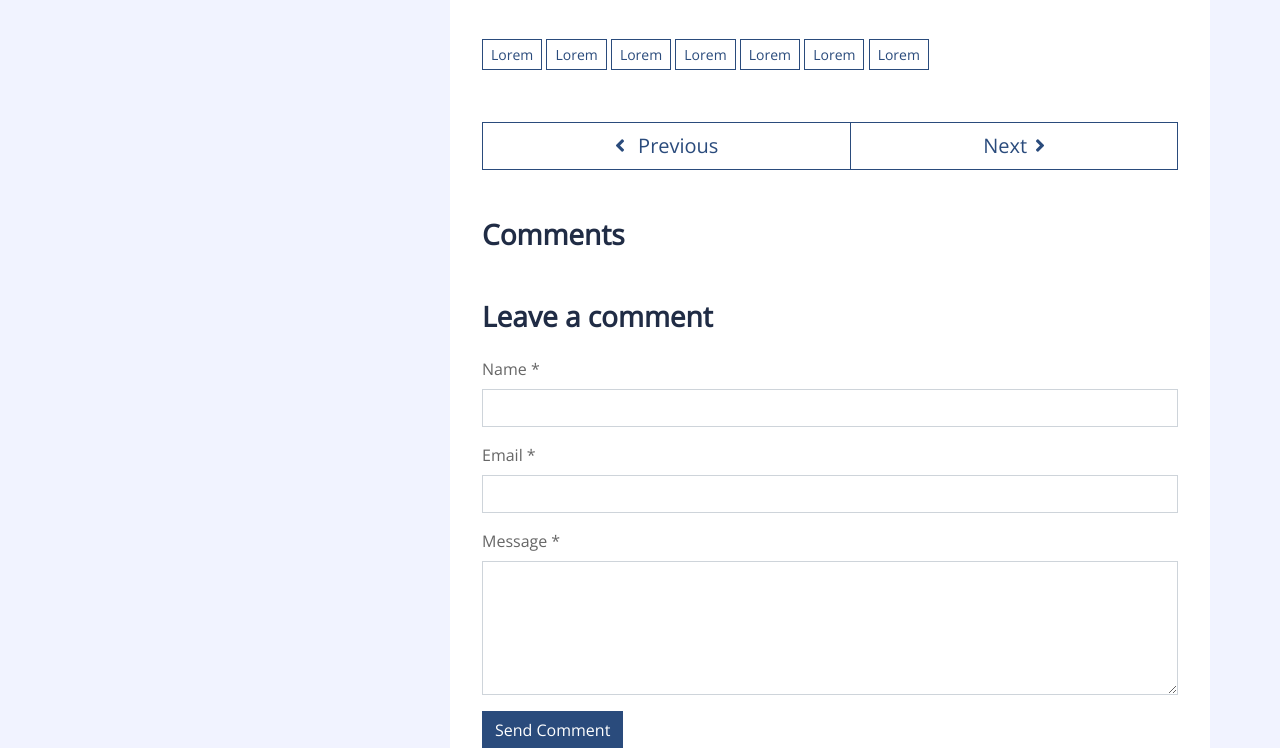
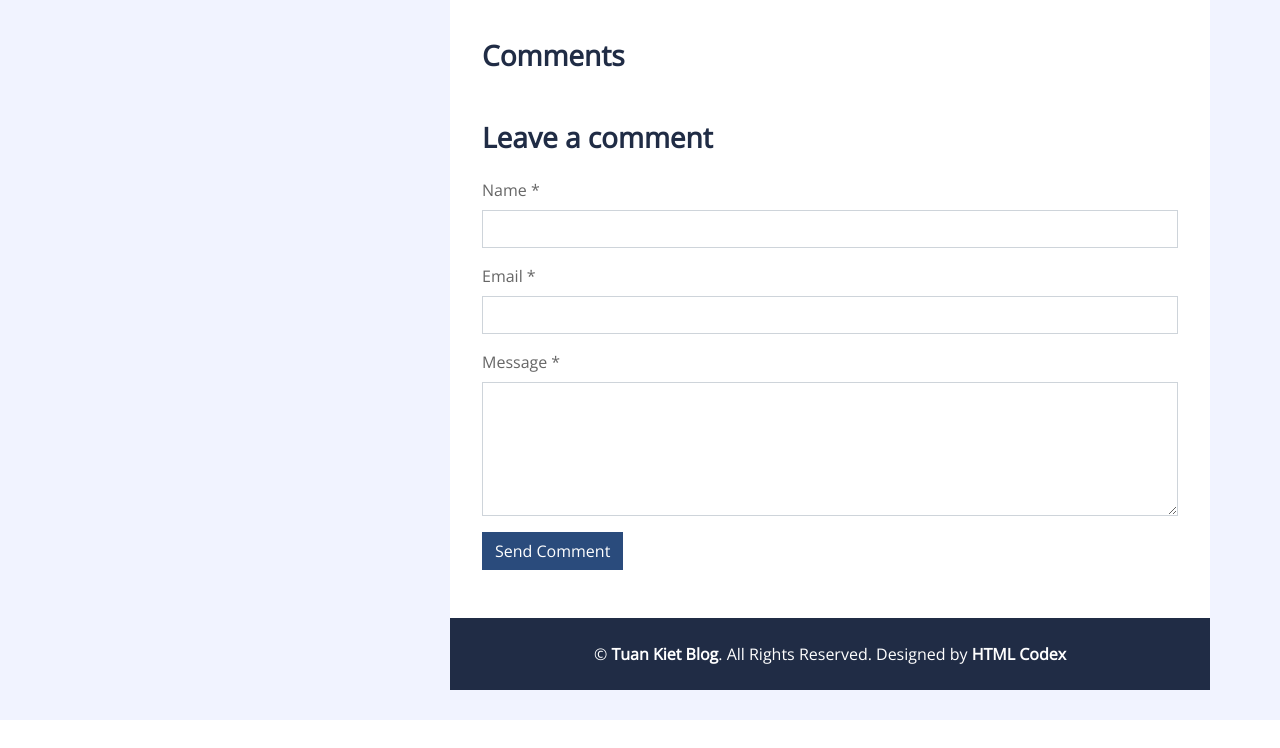
Before and after one commit to kietttv/personal-blog, a PHP site: page /blogDetail.php in a window 1280 px wide. Shown: the part 1016-1764 px from the top of the page. After the commit the page ends 1736 px from the top, so only its background shows below. Run offline with PHP 8.4, Linux system fonts and the light colour scheme; data comes from the database, SQL or seed files in the repository; data that the repository does not hold is empty; some libraries are stand-ins or nearby versions.

Commit message:
[connect heroku]

```diff
--- a/blogDetail.php
+++ b/blogDetail.php
@@ -29,6 +29,7 @@
         echo "error: ". $sendComment. "<br>". mysqli_errno($conn);
         }
     }
+
 ?>
 <body>
             <!-- Page Header Start -->
@@ -62,7 +63,7 @@
                         <img class="w-50 float-left mr-4 mb-3" src="img/<?=$rowPost['imgDetail']?>" alt="Image">
                         <p></i><?=$rowPost['content']?></p>
                     </div>
-                    <div class="col-12 py-4">
+                    <!-- <div class="col-12 py-4">
                         <a href="" class="btn btn-sm btn-outline-primary mb-1">Lorem</a>
                         <a href="" class="btn btn-sm btn-outline-primary mb-1">Lorem</a>
                         <a href="" class="btn btn-sm btn-outline-primary mb-1">Lorem</a>
@@ -70,13 +71,13 @@
                         <a href="" class="btn btn-sm btn-outline-primary mb-1">Lorem</a>
                         <a href="" class="btn btn-sm btn-outline-primary mb-1">Lorem</a>
                         <a href="" class="btn btn-sm btn-outline-primary mb-1">Lorem</a>
-                    </div>
-                    <div class="col-12 py-4">
+                    </div> -->
+                    <!-- <div class="col-12 py-4">
                         <div class="btn-group btn-group-lg w-100">
                             <button type="button" class="btn btn-outline-primary"><i class="fa fa-angle-left mr-2"></i> Previous</button>
                             <button type="button" class="btn btn-outline-primary">Next<i class="fa fa-angle-right ml-2"></i></button>
                         </div>
-                    </div>
+                    </div> -->
                     <div class="col-12 py-4">
                         <h3 class="mb-4 font-weight-bold"><?=$rowCount['COUNT(id)']?> Comments</h3>
                 <?php while($rowComment = mysqli_fetch_assoc($reComment)){?>
@@ -85,13 +86,13 @@
                             <div class="media-body">
                                 <h4><small><?=$rowComment['cusName']?> <i>  01 Jan 2045 at 12:00pm</i></small></h4>
                                 <p><?=$rowComment['commContent']?></p>
-                                <form action="">
+                                <form action="" method="post">
                                     <div class="form-group">
                                         <label for="name">Reply</label>
-                                        <input type="text" class="form-control" id="name" name="name">
+                                        <input type="text" class="form-control" id="reply" name="reply">
                                     </div>
                                     <div>
-                                        <button class="btn btn-sm btn-light">Reply</button>
+                                        <button class="btn btn-sm btn-light" type="submit" id="reply" name="reply">Reply</button>
                                     </div>
                                 </form>
                             </div>
--- a/connect.php
+++ b/connect.php
@@ -1,5 +1,4 @@
 <?php
-
     $server = "localhost";
     $username ="root";
     $password = "";
@@ -12,5 +11,4 @@
     ini_set('display_errors',1);
     ini_set('display_startup_errors',1);
     error_reporting(E_ALL);
-
 ?>
```
